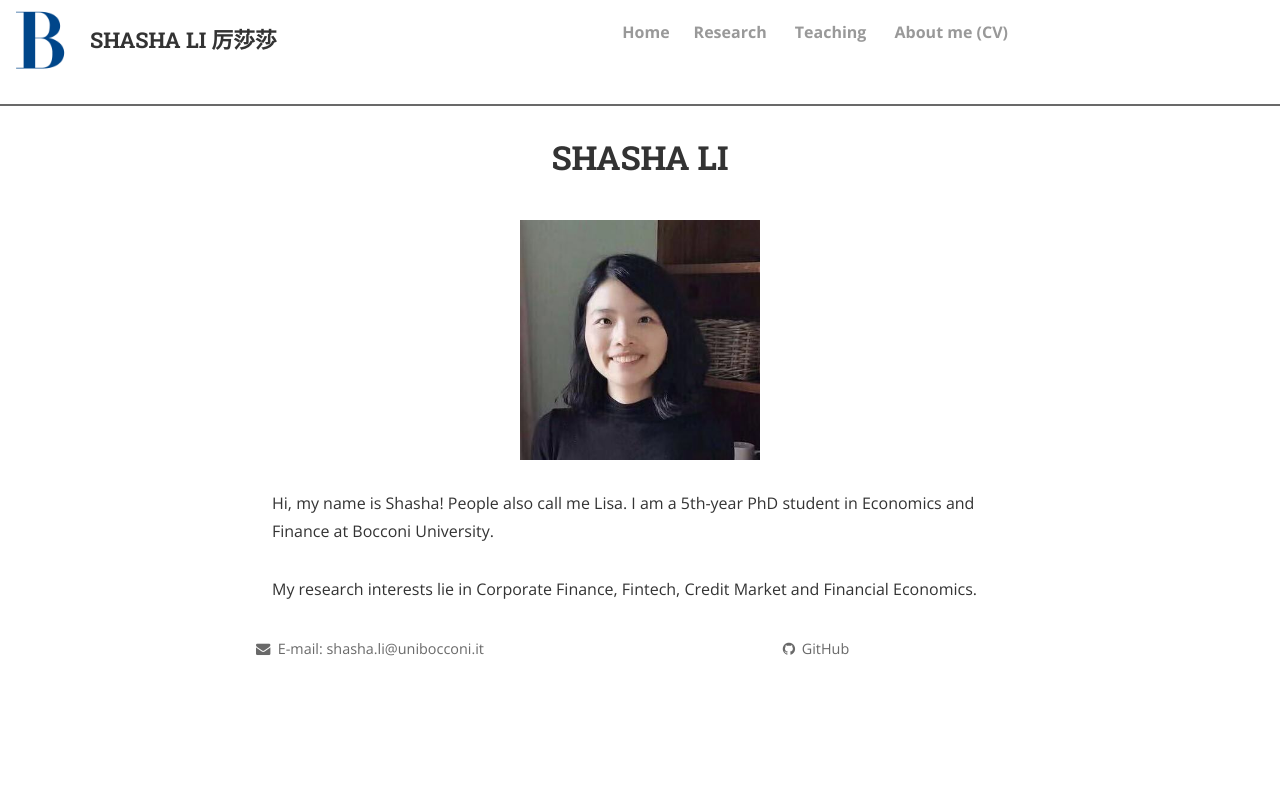
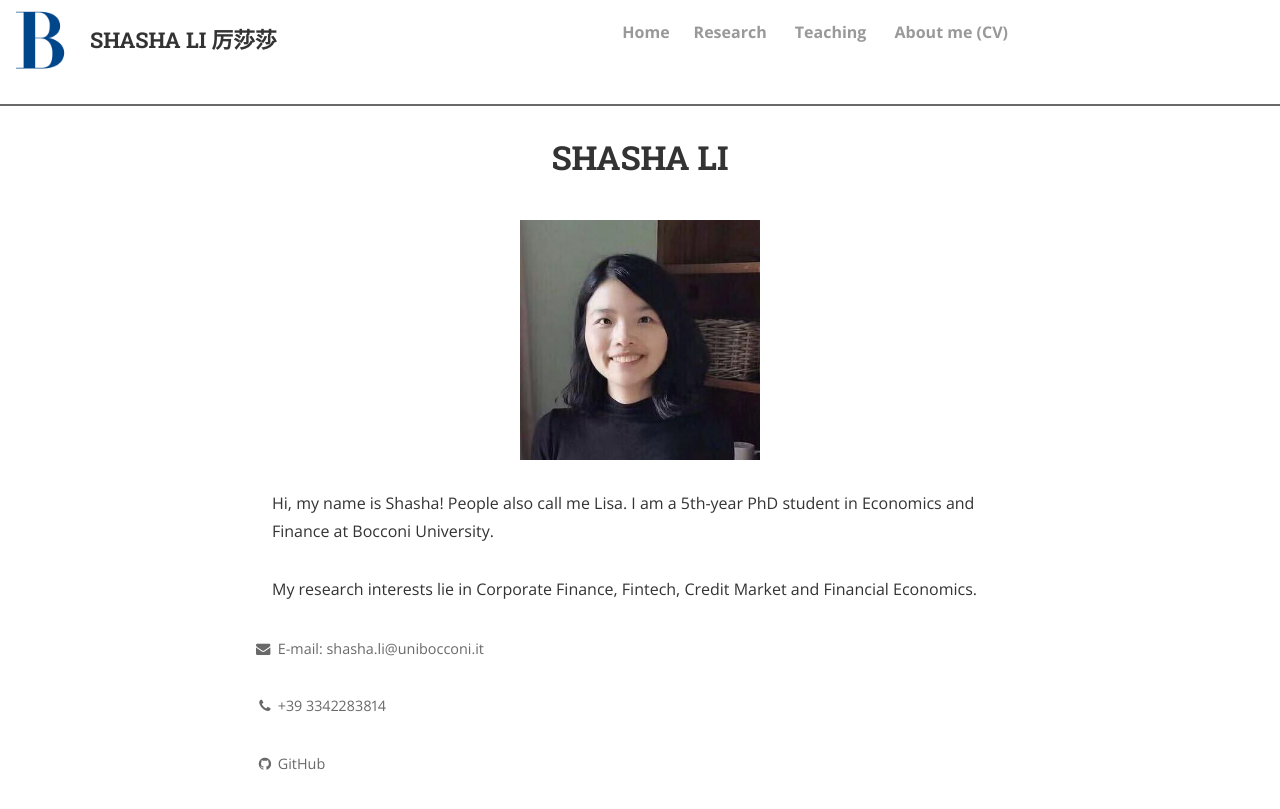
Before and after one commit to shasha-li/shasha-li.github.io, a Jekyll site: the page built from index.html, in a window 1280 px wide. Shown: the top 809 px of the page. Built offline with Jekyll 4.4.1, drawn with Linux system fonts in a browser that asks for light colours; nearby versions of some CDN libraries; the list of posts is cut into pages by our own code; comment, search, counter and statistics services are not loaded; a style sheet for code colours, icons or effects is not loaded.

Commit message:
Update footer.html

```diff
--- a/_includes/footer.html
+++ b/_includes/footer.html
@@ -6,10 +6,11 @@
       <p><a href="mailto:shasha.li@unibocconi.it"><i class="fa fa-envelope"></i> E-mail: shasha.li@unibocconi.it</a></p>
     </div>
 
-    <div class="site-navigation">
-      <p><i class="fa fa-phone"></i> +39 3342283814</a></p>
+    <br></br>
+    <div class="site-contact">
+      <p><a><i class="fa fa-phone"></i> +39 3342283814</a></p>
     </div>
-
+      <br></br>
     <div class="site-contact">
       <p><a href="https://github.com/shasha-li"><i class="fa fa-github"></i> GitHub</a></p>
     </div>
```
